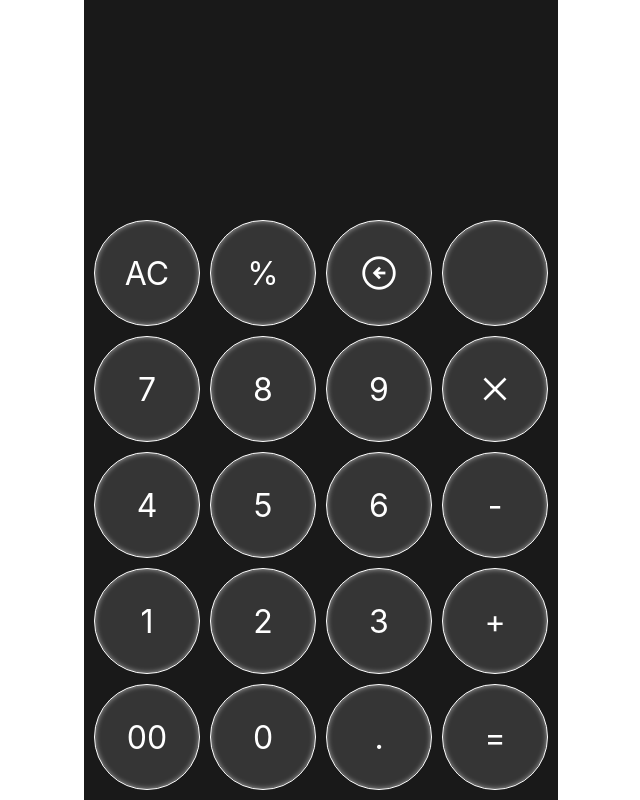
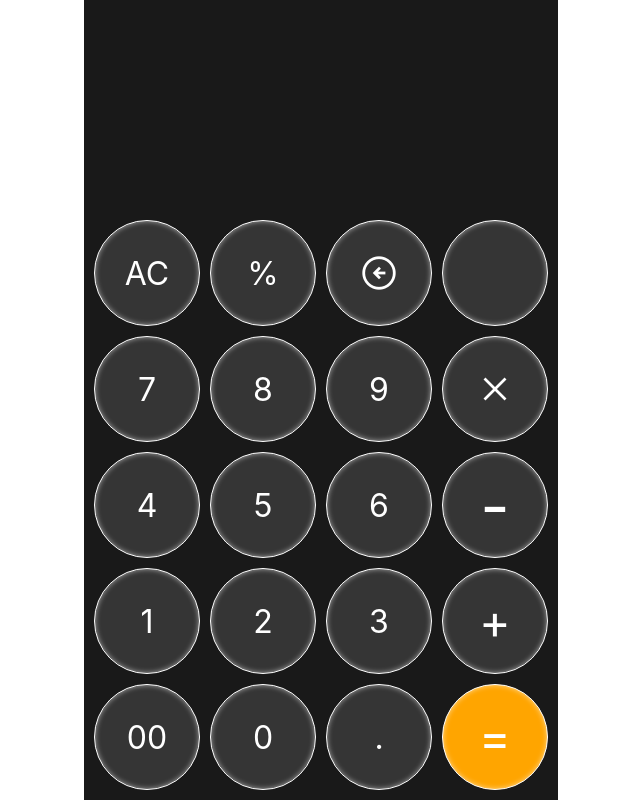
Before and after one commit to ShwetaShaw76/TurquoiseOs, a Vue app: page / in a window 1280 px wide. Shown: the whole page, without its empty margins (319-959 px from the left). Built offline with nearby package versions, Linux system fonts and the light colour scheme.

Commit message:
adjusted font sizes of the buttons of the calculator

```diff
--- a/src/components/Calculator.vue
+++ b/src/components/Calculator.vue
@@ -79,4 +79,14 @@ close
 #sym{
     font-size:2.5rem;
 }
+#res{
+    background:orange;
+    font-size:3rem;
+}
+#sum{
+    font-size:3rem;
+}
+#sub{
+    font-size:4rem;
+}
 </style>
```
